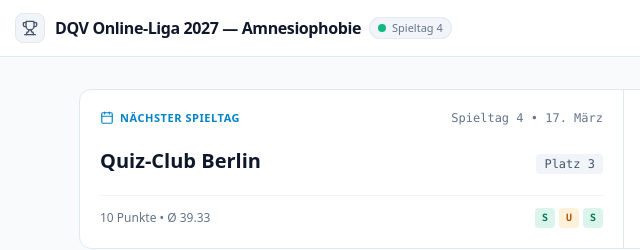
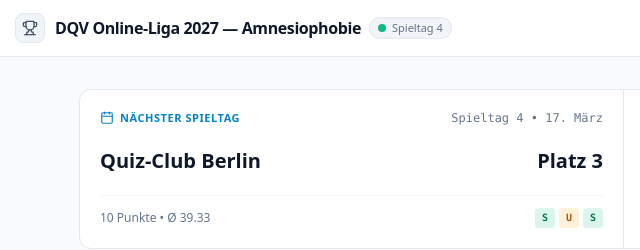
Before and after one commit to McNutty1/Amnesiophobie, a plain HTML site: page index.html in a window 1280 px wide. Shown: the top 250 px of the page, 17-657 px from the left. Drawn offline with nearby package versions, Linux system fonts and the light colour scheme.

Commit message:
Update index.html

```diff
--- a/index.html
+++ b/index.html
@@ -176,7 +176,7 @@
                         <div id="next-match-opponent" class="text-lg sm:text-xl font-bold text-slate-900 dark:text-white truncate">
                             Wird ermittelt...
                         </div>
-                        <span id="next-opponent-rank" class="text-xs font-mono px-2 py-0.5 rounded bg-slate-100 dark:bg-slate-800 text-slate-600 dark:text-slate-300 shrink-0">
+                        <span id="next-opponent-rank" class="text-lg sm:text-xl font-bold text-slate-900 dark:text-white truncate">
                             Platz –
                         </span>
                     </div>
```
